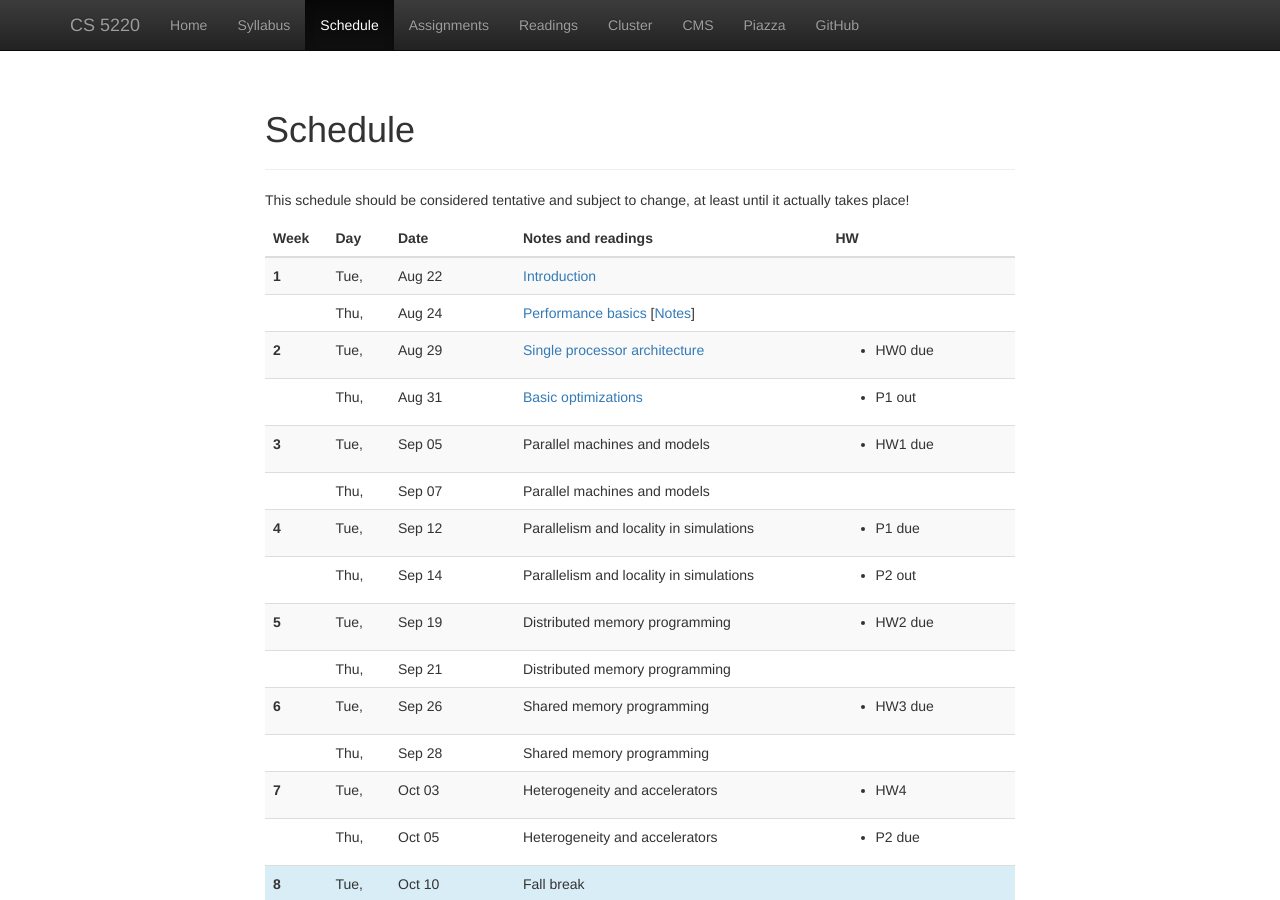
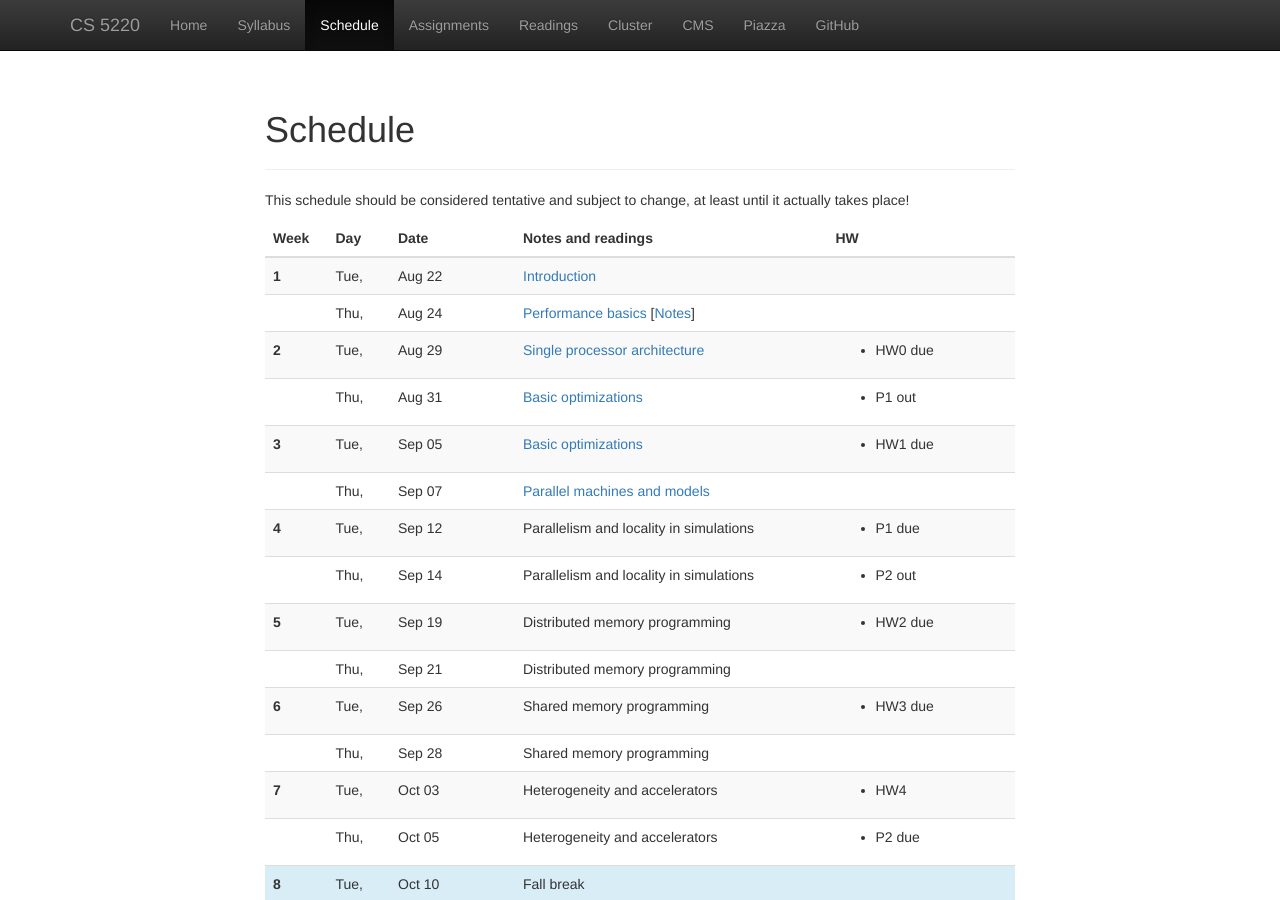
Before and after one commit to cornell-cs5220-f17/cs5220-f17, a Jekyll site: the page built from web/schedule.html, in a window 1280 px wide and 900 px high. Built offline with Jekyll 4.4.1, drawn with Linux system fonts in a browser that asks for light colours; nearby versions of some CDN libraries.

Commit message:
Add lecture slides for Thurs.

```diff
--- a/web/_data/lectures.yml
+++ b/web/_data/lectures.yml
@@ -30,11 +30,13 @@
 #
 -
   date: 2017-09-05
-  info: Parallel machines and models
+  info: Basic optimizations
   hw: HW1 due
+  slides: 2017-08-31-slides.pdf
 -
   date: 2017-09-07
   info: Parallel machines and models
+  slides: 2017-09-07-slides.pdf
 #
 # ==================
 # Week 4
```
Also changed, not shown: 2 other files.
